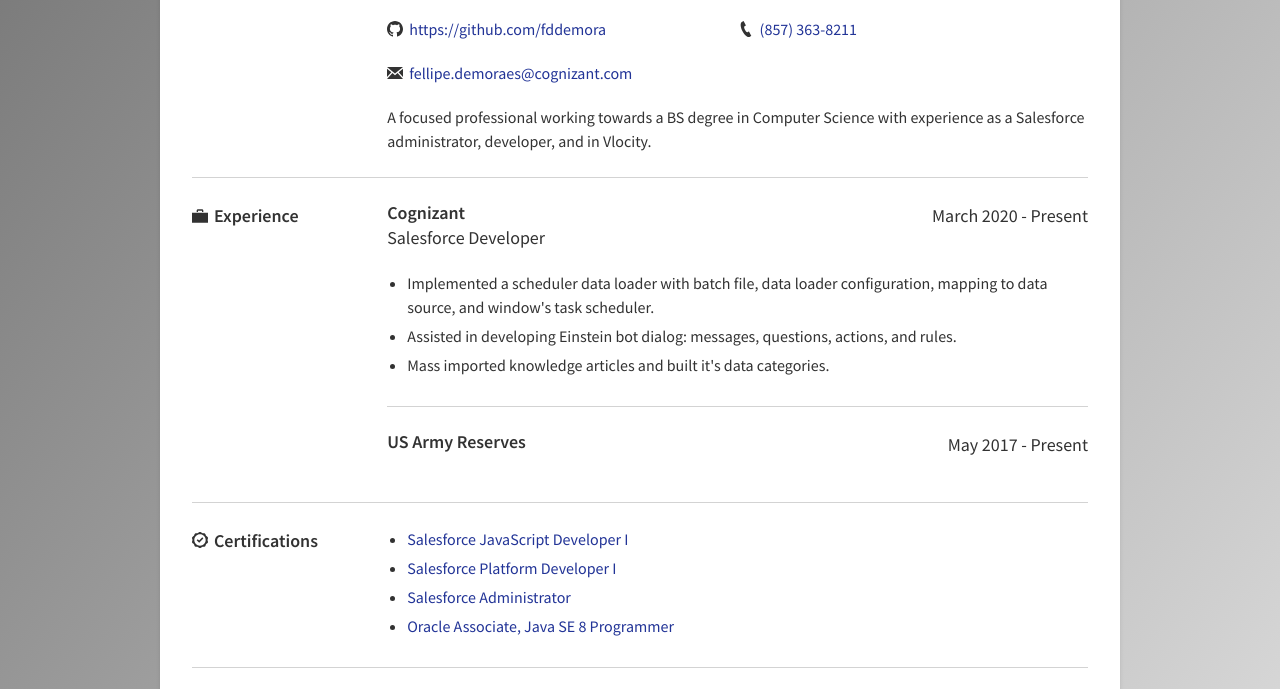
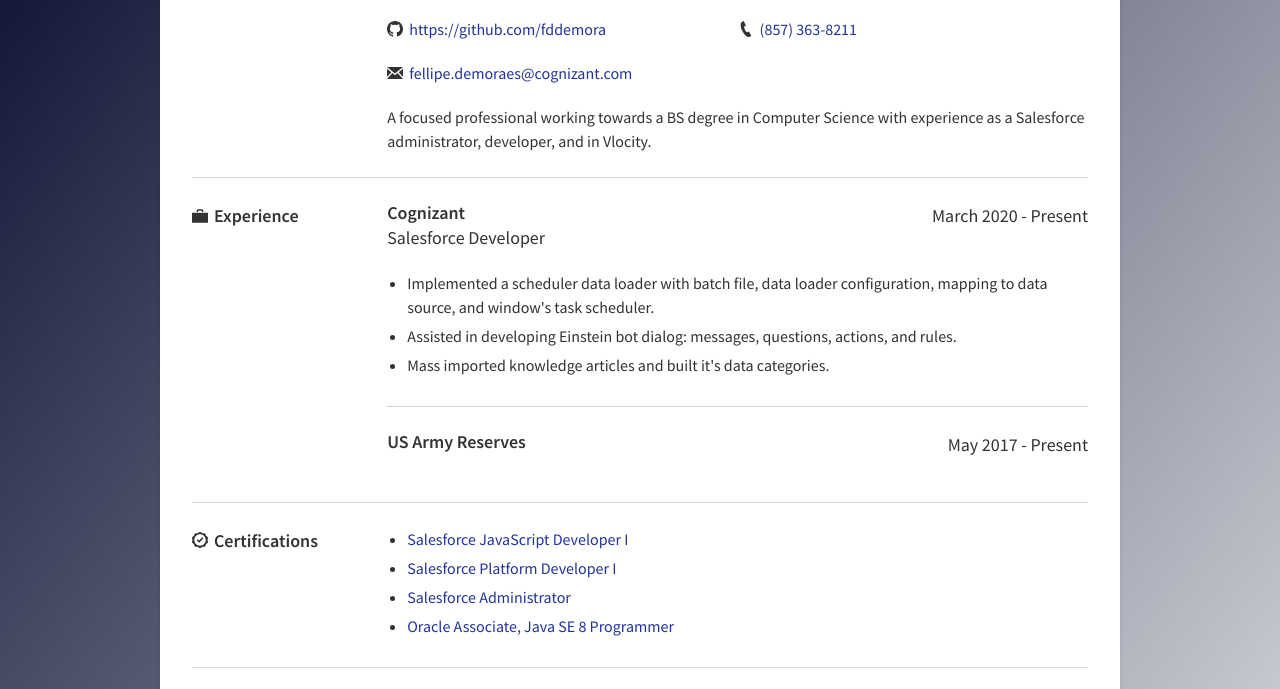
Before and after one commit to TamyresPortilho/resume, a website built with Parcel: page index.html in a window 1280 px wide. Shown: the part 243-932 px from the top of the page. Built offline with nearby package versions, Linux system fonts and the light colour scheme; files whose address does not match are found by name.

Commit message:
bg color

```diff
--- a/style.css
+++ b/style.css
@@ -10,7 +10,7 @@
     font-family: 'Source Sans Pro', sans-serif;
     line-height: 1.5;
     background: #f2f2f2;
-    background-image: linear-gradient(to bottom right, rgb(115, 115, 115) , #f2f2f2);
+    background-image: linear-gradient(to bottom right, rgb(1, 6, 41) , #ffffff);
     color: #323232;
 }
 
```
